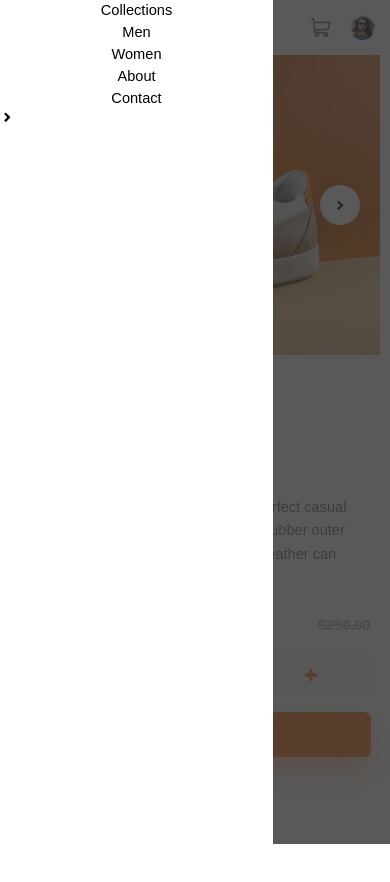
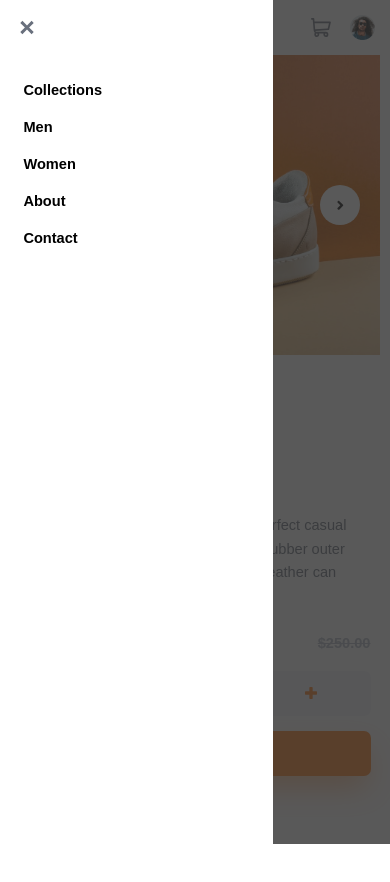
Before and after one commit to j-eick/ecom_shop_page, a React (Vite) app: page / in a window 390 px wide. Both pictures are taken after a click on the picture 23 px from the left and 27 px from the top of the page. Shown: the top 882 px of the page. Before the commit the page ends 844 px from the top, so only its background shows below. Built offline with nearby package versions, Linux system fonts and the light colour scheme.

Commit message:
sidemenu closes on click

```diff
--- a/src/App.tsx
+++ b/src/App.tsx
@@ -26,8 +26,15 @@ function App() {
      */
     <Page>
       {isSidemenuOpen && <span className={pageStyles.cover} />}
-      <SideMenu isSideMenuOpen={isSidemenuOpen}>
-        <Nav variant="mobile" />
+      {/* ######   onCloseSidemenu   ####
+
+          - onCloseSidemenu is passed from child (SideMenu-Comp)
+          - onCloseSidemenu passes a boolean value to state-setter: setIsSidemenuOpen()   */}
+      <SideMenu
+        isSideMenuOpen={isSidemenuOpen}
+        onCloseSidemenu={(closeSidemenu) => setIsSidemenuOpen(closeSidemenu)}
+      >
+        <Nav variant="mobile" isSidemenuOpen={isSidemenuOpen} />
       </SideMenu>
       {/* ##############   HEADER   #################  */}
       <Header>
--- a/src/components/Image/Image.module.scss
+++ b/src/components/Image/Image.module.scss
@@ -62,3 +62,7 @@
 .prod_thumbnails {
   border-radius: 1rem;
 }
+
+.closeIcon {
+  padding: 2rem 2rem;
+}
--- a/src/components/Image/Image.tsx
+++ b/src/components/Image/Image.tsx
@@ -6,17 +6,27 @@ type imgProps = {
   alt: string;
   width?: number;
   variant?: string;
+  onClick?: () => void | boolean;
 };
 
-export default function Logo({ src, alt, width, variant }: imgProps) {
+export default function Logo({ src, alt, width, variant, onClick }: imgProps) {
   const styleClasses = classNames({
     [styles.logo]: variant === "logo",
     [styles.cart]: variant === "cart",
     [styles.profile]: variant === "profile",
     [styles.caroussel]: variant === "caroussel",
     [styles.prod_thumbnails]: variant === "prod_thumbnails",
+    [styles.closeIcon]: variant === "closeIcon",
     [styles.default]: !variant,
   });
 
-  return <img className={styleClasses} src={src} alt={alt} width={width} />;
+  return (
+    <img
+      className={styleClasses}
+      src={src}
+      alt={alt}
+      width={width}
+      onClick={onClick}
+    />
+  );
 }
--- a/src/components/Main/Main.module.scss
+++ b/src/components/Main/Main.module.scss
@@ -8,6 +8,7 @@
   grid-template-columns: repeat(auto-fit, minmax(32.5rem, 1fr));
   grid-template-rows: auto 1fr auto;
   // gap: var(--gutter, var(--space-s-l));
+  align-items: center;
 
   // overflow: hidden;
 
--- a/src/components/Nav/Nav.module.scss
+++ b/src/components/Nav/Nav.module.scss
@@ -1,4 +1,20 @@
 @import "../../utils/breakpoints/breakpoints.scss";
+
+.navMobile {
+  height: 100%;
+
+  padding: 2.5rem clamp(1rem, 6vw, 4rem);
+
+  .ul {
+    display: flex;
+    flex-direction: column;
+    align-items: start;
+    gap: 1.5rem;
+
+    font-size: var(--fontSize_s);
+    font-weight: 700;
+  }
+}
 
 .navWide {
   display: none;
@@ -45,6 +61,7 @@
 
   .ul {
     display: none;
+
     @include xs {
       position: relative;
       width: 100%;
--- a/src/components/Nav/Nav.tsx
+++ b/src/components/Nav/Nav.tsx
@@ -5,19 +5,19 @@ import { FaAngleRight } from "react-icons/fa";
 
 type NavProps = {
   variant?: string;
-  // isSidemenuOpen: boolean;
+  isSidemenuOpen?: boolean;
 };
 
-export default function Nav({ variant }: NavProps) {
+export default function Nav({ variant, isSidemenuOpen }: NavProps) {
   const classStyles = classNames({
-    // [styles.closed]: !isSidemenuOpen,
-    // [styles.open]: isSidemenuOpen,
+    [styles.closed]: !isSidemenuOpen,
+    [styles.open]: isSidemenuOpen,
     [styles.navMobile]: variant === "mobile",
     [styles.navWide]: variant === "non_mobile",
   });
 
   return (
-    <nav className={classStyles}>
+    <nav className={classStyles} data-sidemenu={isSidemenuOpen}>
       <span className={styles.start} />
       <ul className={styles.ul}>
         {navElems.map((item, index) => (
@@ -26,9 +26,11 @@ export default function Nav({ variant }: NavProps) {
           </li>
         ))}
       </ul>
-      <span className={styles.end}>
-        <FaAngleRight />
-      </span>
+      {!isSidemenuOpen && (
+        <span className={styles.end}>
+          <FaAngleRight />
+        </span>
+      )}
     </nav>
   );
 }
--- a/src/components/SideMenu/SideMenu.tsx
+++ b/src/components/SideMenu/SideMenu.tsx
@@ -1,22 +1,40 @@
-import { HTMLAttributes, ReactNode } from "react";
+import { ReactNode } from "react";
 import classNames from "classnames";
 import styles from "./Sidemenu.module.scss";
+import Image from "../Image/Image";
 
 console.clear();
 
-type sideMenuProps = HTMLAttributes<HTMLDivElement> & {
+type sideMenuProps = {
   children: ReactNode;
   isSideMenuOpen: boolean;
+  // onCloseSidemenu() is expected to an argument: boolean without a return value
+  onCloseSidemenu: (closeSidemenu: boolean) => void;
 };
 
-export default function Sidemenu({ children, isSideMenuOpen }: sideMenuProps) {
+export default function Sidemenu({
+  children,
+  isSideMenuOpen,
+  onCloseSidemenu,
+}: sideMenuProps) {
   const styleClasses = classNames({
     [styles.closed]: !isSideMenuOpen,
     [styles.open]: isSideMenuOpen,
   });
 
+  const handleCloseSidemenu = () => {
+    // function takes 1 argument according to sideMenuProps
+    onCloseSidemenu(false);
+  };
+
   return (
     <div className={styleClasses} data-sidemenu={isSideMenuOpen}>
+      <Image
+        variant="closeIcon"
+        src="/images/icon-close.svg"
+        alt="close_icon"
+        onClick={() => handleCloseSidemenu()}
+      />
       {children}
     </div>
   );
--- a/src/components/SideMenu/Sidemenu.module.scss
+++ b/src/components/SideMenu/Sidemenu.module.scss
@@ -1,11 +1,22 @@
 @import "../../utils/breakpoints/breakpoints.scss";
+
+// .dialog {
+//   height: 10rem;
+//   width: 10rem;
+//   background-color: white;
+// }
 
 .open {
   position: absolute;
-  z-index: 15;
+  // padding: 7rem clamp(1rem, 6vw, 4rem);
+
   width: 70%;
   height: 100%;
 
+  // display: flex;
+  // flex-direction: column;
+
+  z-index: 15;
   background-color: var(--backgroundColor);
 }
 
@@ -36,39 +47,3 @@
     transform: translateX(-200px);
   }
 }
-
-// @include mobile {
-//   position: fixed;
-//   height: 667px;
-
-//   background-color: rgb(255, 255, 255);
-
-//   transition: 0.4s ease-out;
-
-//   font-weight: var(--fontWeight_sideMenu);
-//   z-index: 20;
-
-//   &.close {
-//     width: 0px;
-//     opacity: 0;
-
-//     .back_icon {
-//       display: none;
-//       position: absolute;
-//       top: 20px;
-//       left: 20px;
-//     }
-//   }
-//   &.open {
-//     width: 260px;
-//     opacity: 1;
-//     transform: translateX(-0.5px);
-
-//     .back_icon {
-//       display: block;
-//       position: absolute;
-//       top: 15px;
-//       left: 15px;
-//     }
-//   }
-// }
```
